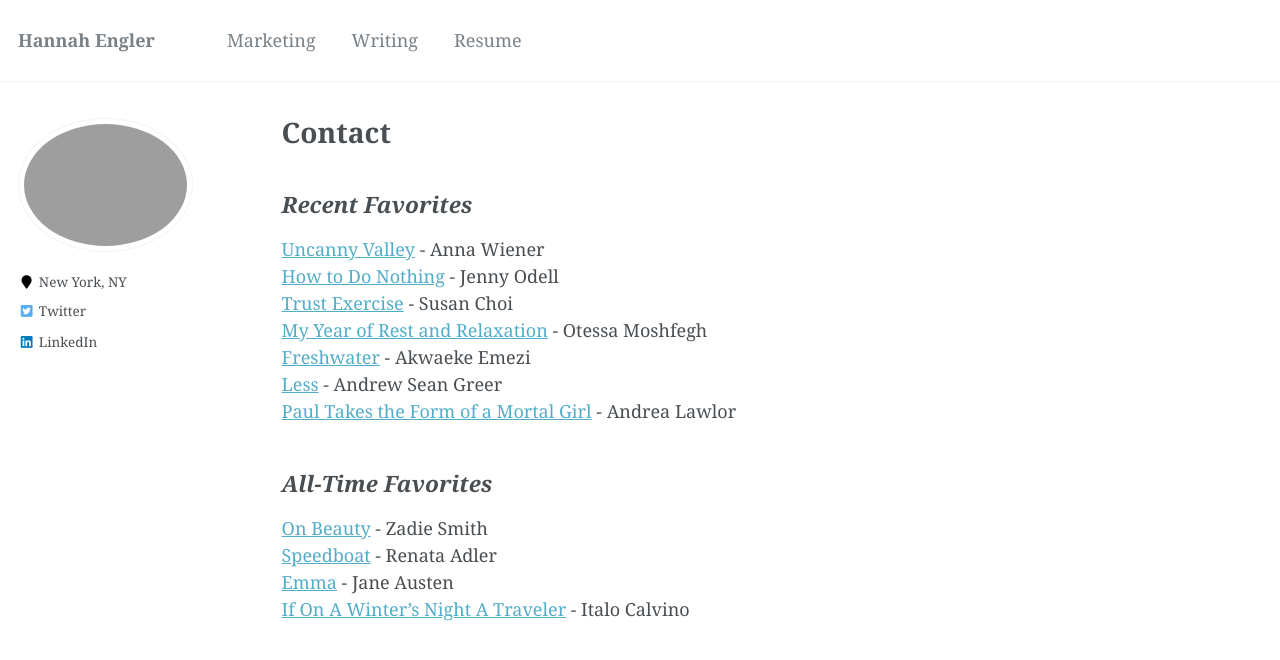
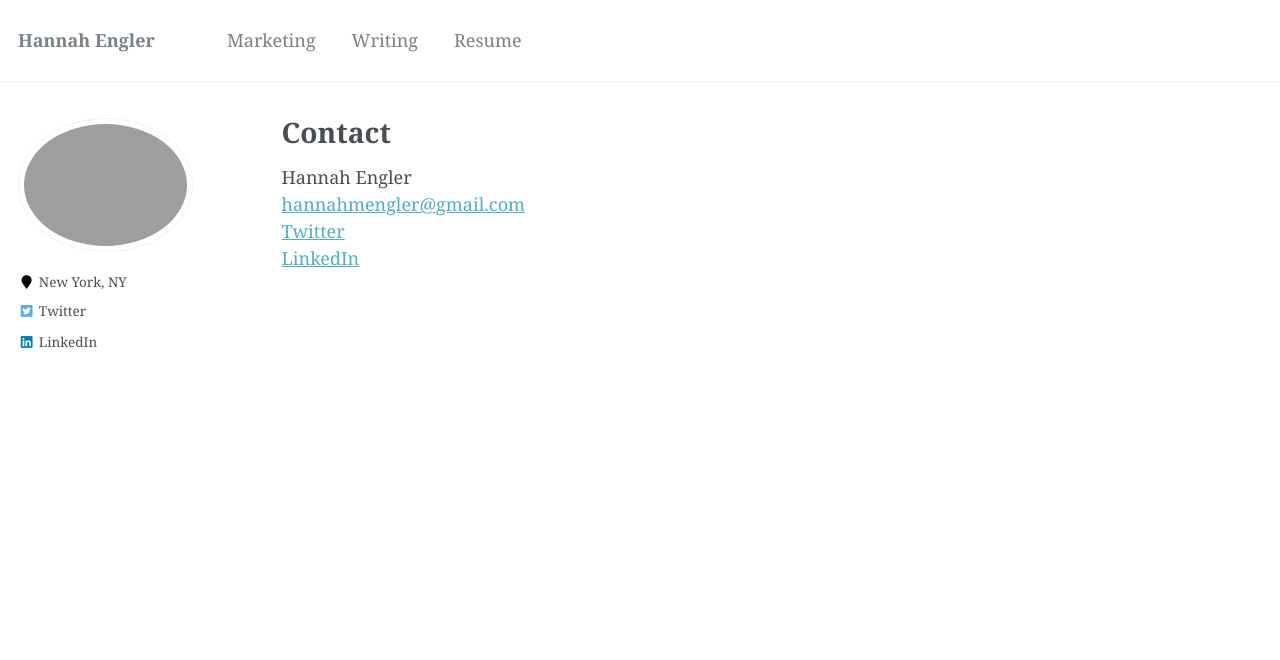
Before and after one commit to hannahmengler/hannahmengler.github.io, a Jekyll site: the page built from _pages/contact.md, in a window 1280 px wide. Shown: the top 660 px of the page. Built offline with Jekyll 4.4.1, drawn with Linux system fonts in a browser that asks for light colours.

Commit message:
Text changes

```diff
--- a/_pages/contact.md
+++ b/_pages/contact.md
@@ -9,18 +9,7 @@ redirect_from:
 
 {% include base_path %}
 
-## _Recent Favorites_
-[Uncanny Valley](https://www.goodreads.com/book/show/45186565-uncanny-valley) - Anna Wiener<br>
-[How to Do Nothing](https://www.goodreads.com/book/show/42771901-how-to-do-nothing) - Jenny Odell<br>
-[Trust Exercise](https://www.goodreads.com/book/show/52381081-trust-exercise) - Susan Choi<br>
-[My Year of Rest and Relaxation](https://www.goodreads.com/book/show/44279110-my-year-of-rest-and-relaxation) - Otessa Moshfegh<br>
-[Freshwater](https://www.goodreads.com/book/show/35412372-freshwater) - Akwaeke Emezi<br>
-[Less](https://www.goodreads.com/book/show/39927096-less) - Andrew Sean Greer<br>
-[Paul Takes the Form of a Mortal Girl](https://www.goodreads.com/book/show/35838277-paul-takes-the-form-of-a-mortal-girl) - Andrea Lawlor
-
-
-## _All-Time Favorites_
-[On Beauty](https://www.goodreads.com/book/show/3679.On_Beauty) - Zadie Smith<br>
-[Speedboat](https://www.goodreads.com/book/show/129344.Speedboat) - Renata Adler<br>
-[Emma](https://www.goodreads.com/book/show/6969.Emma) - Jane Austen<br>
-[If On A Winter's Night A Traveler](https://www.goodreads.com/book/show/374233.If_on_a_Winter_s_Night_a_Traveler) - Italo Calvino
+Hannah Engler <br>
+[hannahmengler@gmail.com](mailto:hannahmengler.gmail.com) <br>
+[Twitter](https://twitter.com/caffeinehannah) <br>
+[LinkedIn](https://www.linkedin.com/in/hannahmengler/)
```
Also changed, not shown: _pages/about.md (+1 -1 lines), _pages/marketing.md (+28 -1 lines), _pages/resume.md (+5 -1 lines).
